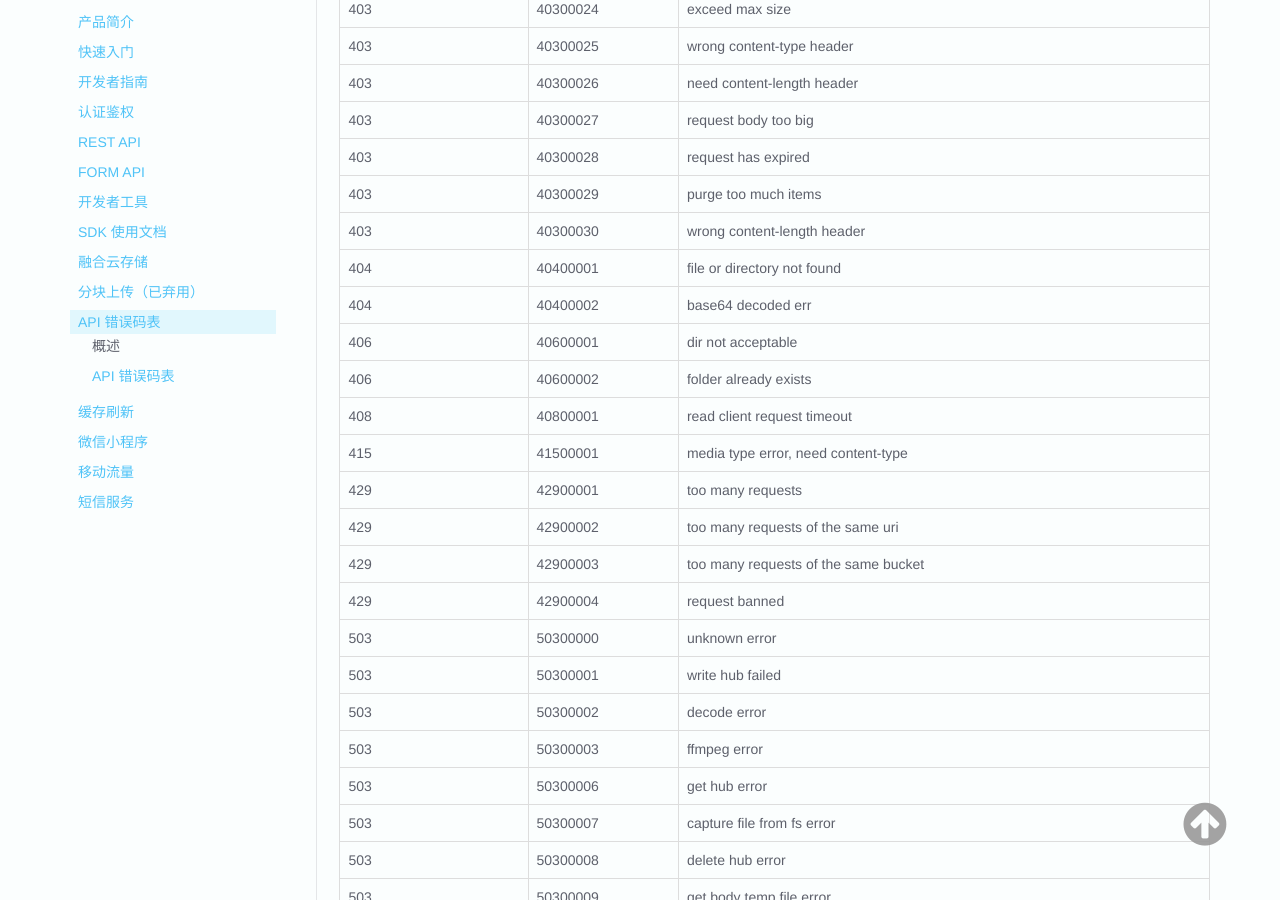
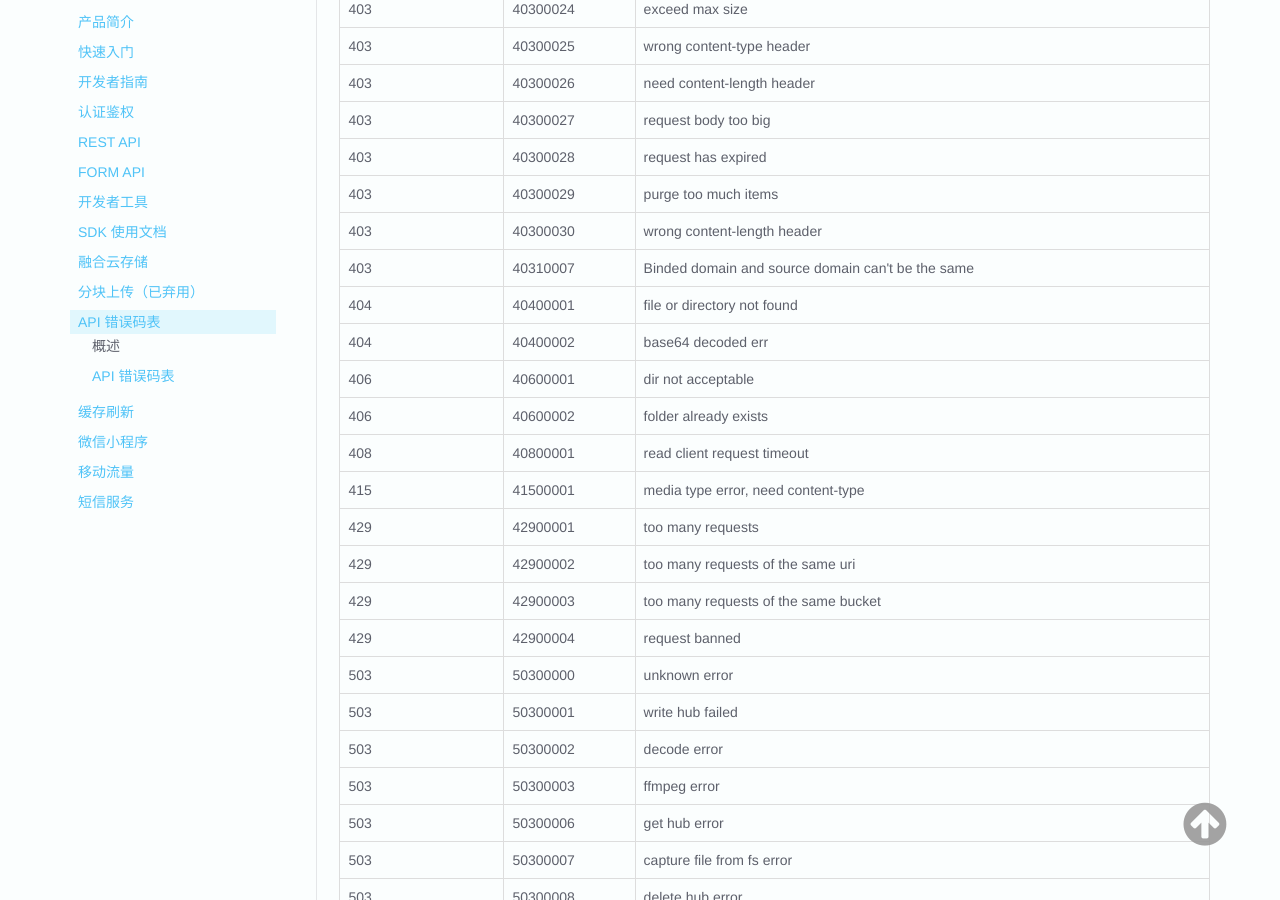
Before and after one commit to upyun/docs, an MkDocs documentation site: the page built from sources/api/errno.md, in a window 1280 px wide and 900 px high, scrolled down 5617 px. Built offline with MkDocs 1.6.1, drawn with Linux system fonts in a browser that asks for light colours; old or Windows-style settings are respelled for this version of MkDocs.

Commit message:
add 403	40310007	Binded domain and source domain cant be the same

```diff
--- a/sources/api/errno.md
+++ b/sources/api/errno.md
@@ -161,6 +161,7 @@ API 请求失败时，服务端会返回一个 JSON 格式的响应体。它可
 | 403 			| 40300028 			| request has expired |
 | 403 			| 40300029 			| purge too much items |
 | 403 			| 40300030 			| wrong content-length header |
+| 403           | 40310007          | Binded domain and source domain can't be the same|
 | 404 			| 40400001 			| file or directory not found    |
 | 404 			| 40400002 			| base64 decoded err    |
 | 406 			| 40600001 			| dir not acceptable    |
```
